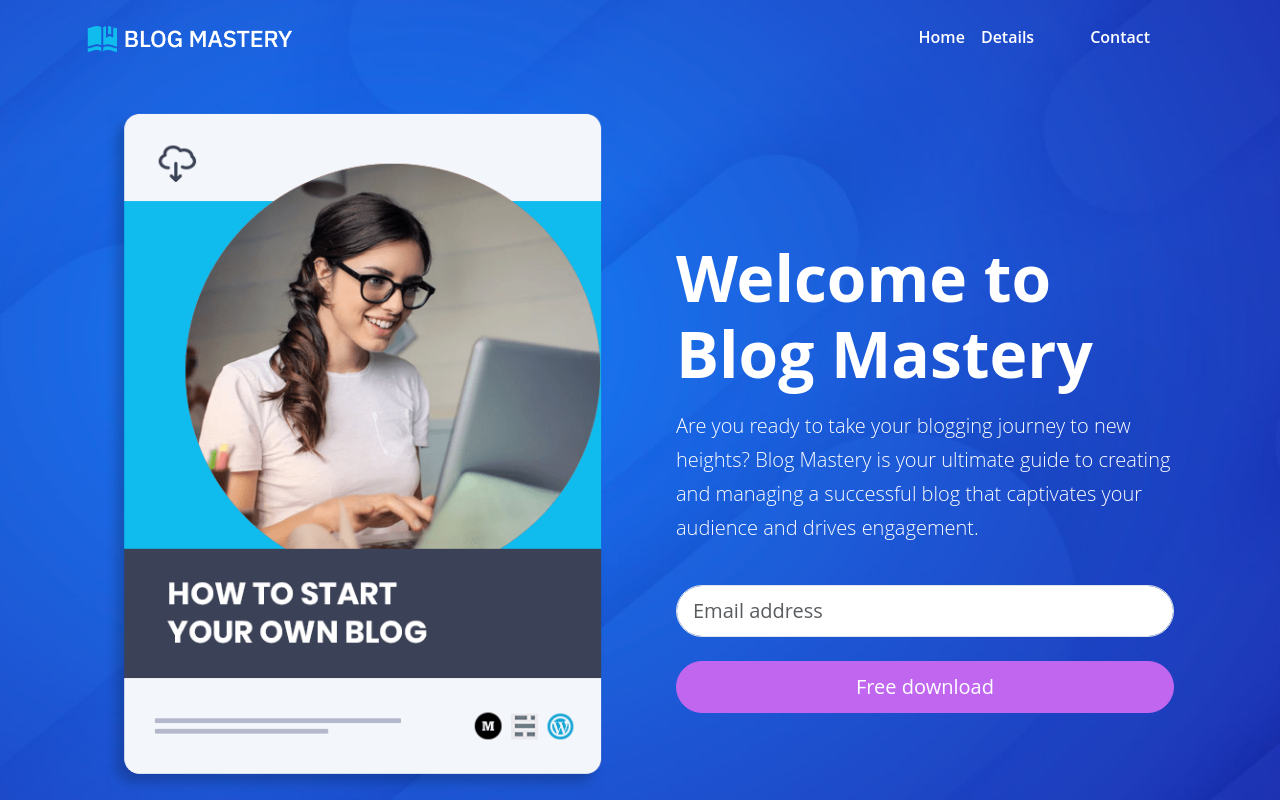
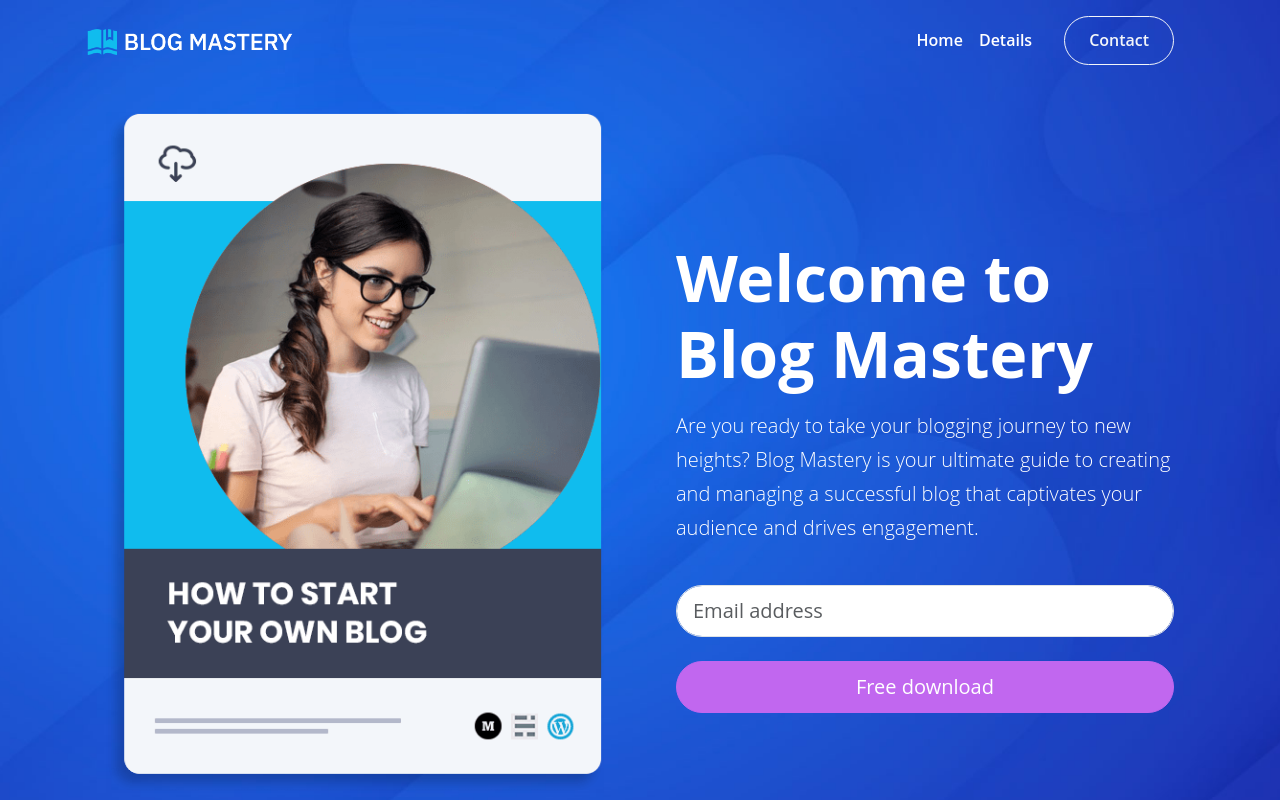
Before and after one commit to JunaidQureshi05/blog-mastery, a website: page index.html in a window 1280 px wide. Shown: the top 800 px of the page. Drawn offline with nearby package versions, Linux system fonts and the light colour scheme; files that its build step writes are made by us from their sources; files whose address does not match are found by name; a web font is replaced by a local one.

Commit message:
fix navbar contact button issue and change readme screen to full oage screen

```diff
--- a/index.html
+++ b/index.html
@@ -29,7 +29,7 @@
           <span class="navbar-toggler-icon"></span>
         </button>
         <div class="collapse navbar-collapse" id="navbarNavDropdown">
-          <ul class="navbar-nav ms-auto">
+          <ul class="navbar-nav ms-auto align-items-md-center">
             <li class="nav-item">
               <a href="index.html" class="nav-link fw-semibold">Home</a>
             </li>
@@ -39,7 +39,7 @@
             <li class="nav-item">
               <a
                 href="contact.html"
-                class="nav-link btn btn-outline-light fw-semibold px-4 mx-4"
+                class=" btn btn-outline-light fw-semibold px-4 mx-4"
                 >Contact</a
               >
             </li>
```
Also changed, not shown: 1 other file.
